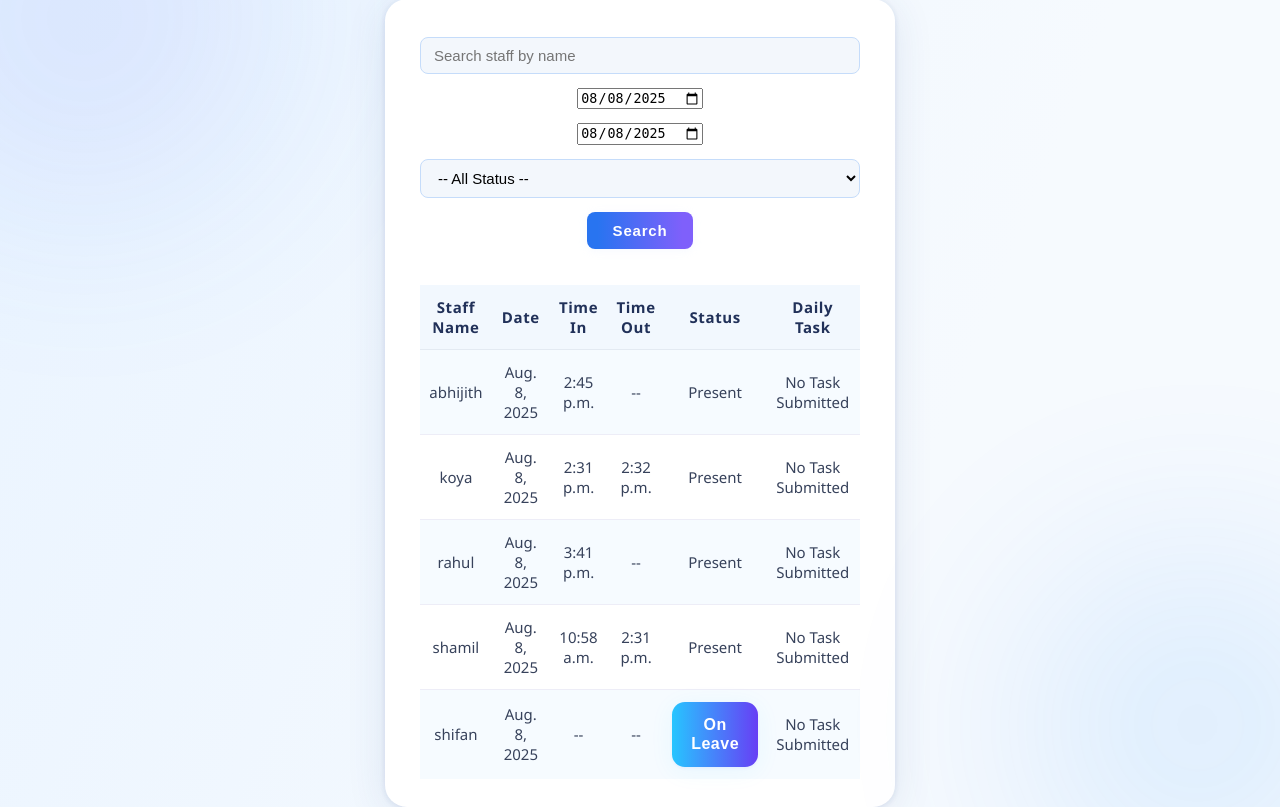
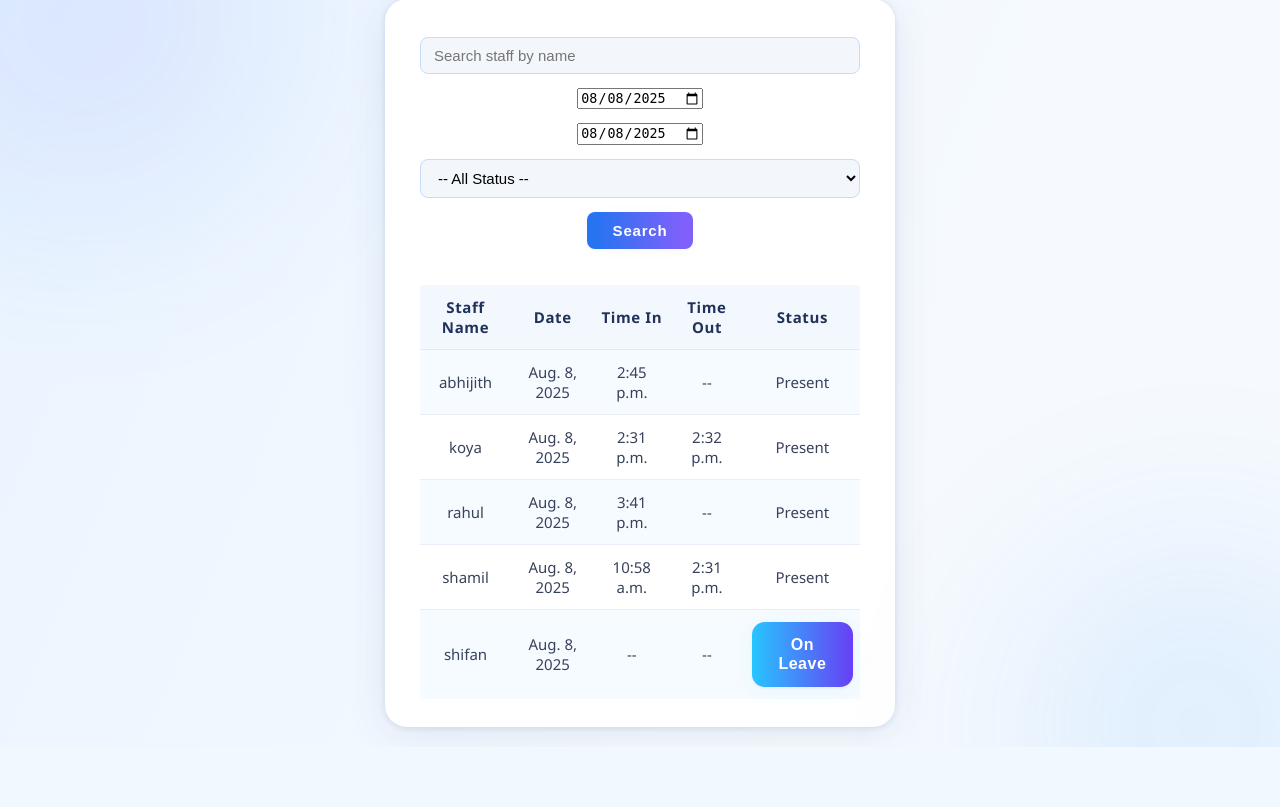
Before and after one commit to shijas679/nexoreva, a Django app: page /attendence_details/ in a window 1280 px wide. Shown: the part 53-860 px from the top of the page. After the commit the page ends 800 px from the top, so only its background shows below. Run offline with Django 5.2, Linux system fonts and the light colour scheme; data comes from the database, SQL or seed files in the repository; both versions use the stored data as it was after the commit.

Commit message:
completed attendance_module

```diff
--- a/templates/attendance/attendence_list.html
+++ b/templates/attendance/attendence_list.html
@@ -35,7 +35,7 @@
                 <th>Time In</th>
                 <th>Time Out</th>
                 <th>Status</th>
-                <th>Daily Task</th> <!-- 🆕 New column added -->
+
             </tr>
         </thead>
         <tbody>
@@ -56,9 +56,6 @@
                         {{ data.status }}
                     {% endif %}
                 </td>
-                <td>
-                    {{ data.task|default:"No Task Submitted" }} <!-- 🆕 Task content shown -->
-                </td>
             </tr>
             {% empty %}
             <tr>
```
Also changed, not shown: db.sqlite3.
